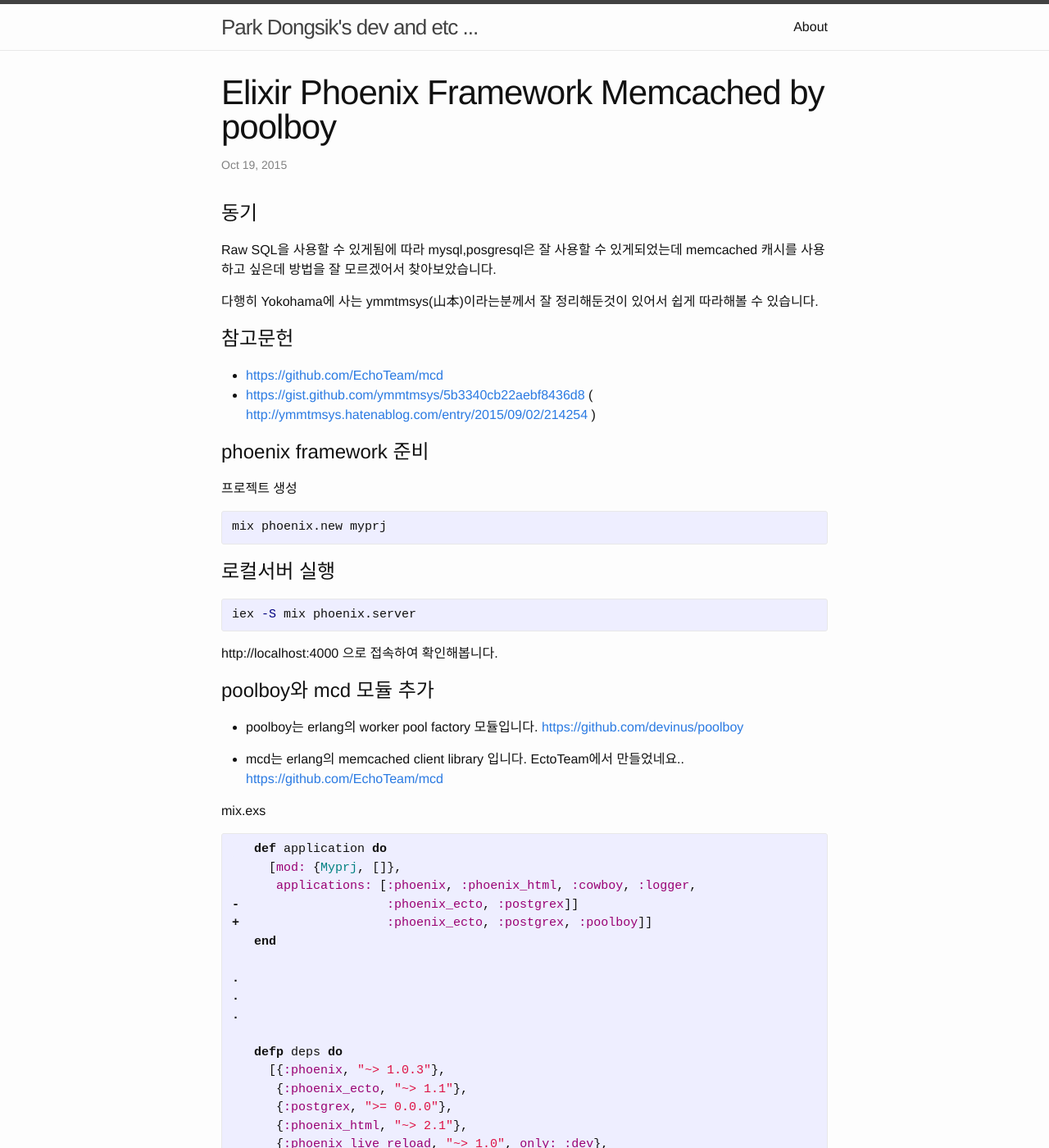
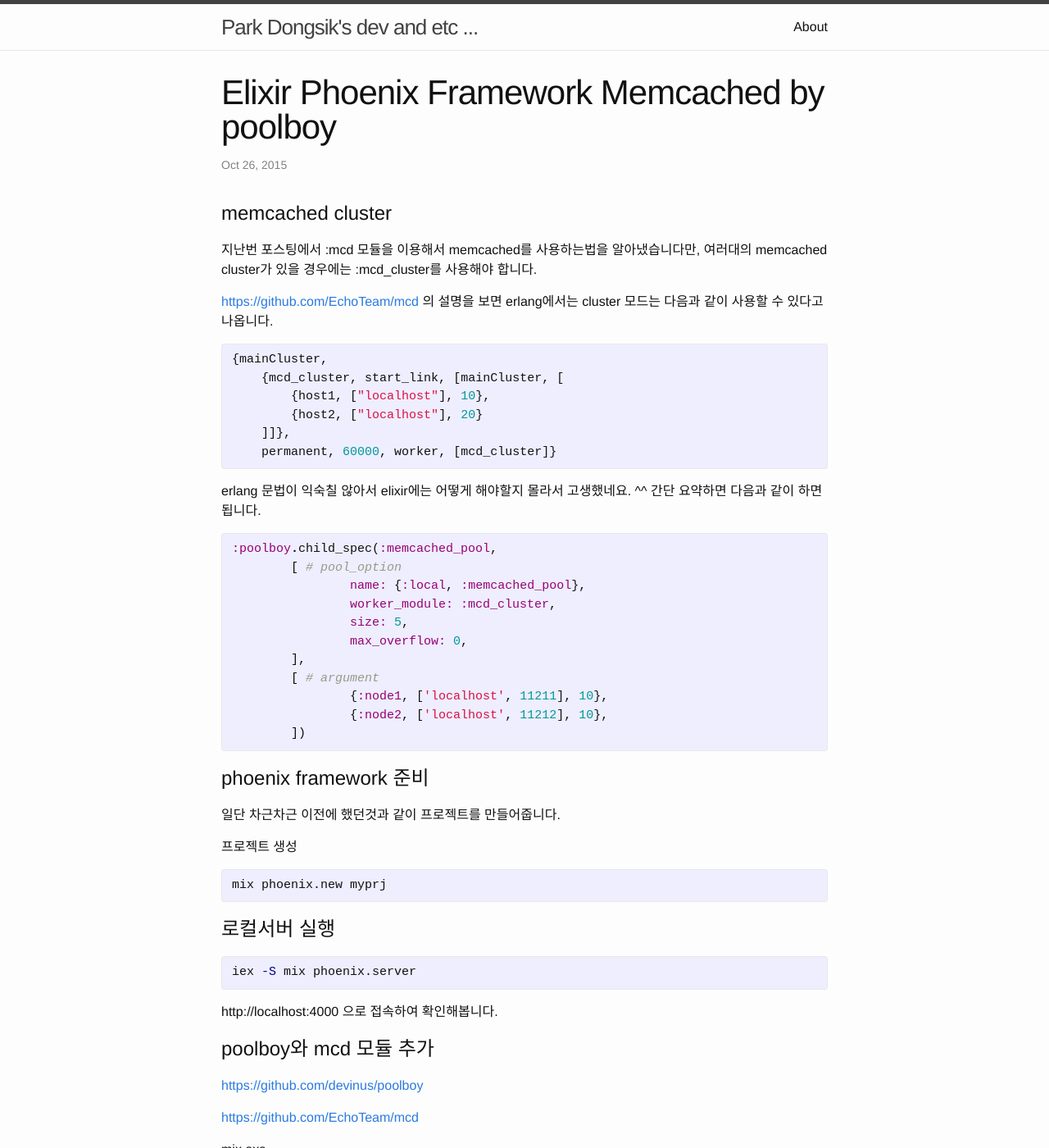
Before and after one commit to luzluna/luzluna.github.io, a Jekyll site: the page built from _posts/2015-10-26-elixir-memcached2.markdown, in a window 1280 px wide and 1400 px high. Shown: the whole window at 82% size. Built offline with Jekyll 4.4.1, drawn with Linux system fonts in a browser that asks for light colours; some of the changed text lies outside the part shown.

Commit message:
mcd_cluster add

```diff
--- a/_posts/2015-10-19-elixir-memcached1.markdown
+++ b/_posts/2015-10-26-elixir-memcached2.markdown
@@ -1,23 +1,46 @@
 ---
 layout: post
 title: "Elixir Phoenix Framework Memcached by poolboy"
-date: 2015-10-19T13:57:48+09:00
+date: 2015-10-26T15:35:48+09:00
 ---
 
-# 동기
+# memcached cluster
 
-Raw SQL을 사용할 수 있게됨에 따라 mysql,posgresql은 잘 사용할 수 있게되었는데
-memcached 캐시를 사용하고 싶은데 방법을 잘 모르겠어서 찾아보았습니다.
+지난번 포스팅에서 :mcd 모듈을 이용해서 memcached를 사용하는법을 알아냈습니다만, 여러대의 memcached cluster가 있을 경우에는 :mcd_cluster를 사용해야 합니다.
 
-다행히 Yokohama에 사는 ymmtmsys(山本)이라는분께서 잘 정리해둔것이 있어서 쉽게 따라해볼 수 있습니다.
+[https://github.com/EchoTeam/mcd](https://github.com/EchoTeam/mcd)
+의 설명을 보면 erlang에서는 cluster 모드는 다음과 같이 사용할 수 있다고 나옵니다.
 
-# 참고문헌
+{% highlight erlang %}
+{mainCluster,
+    {mcd_cluster, start_link, [mainCluster, [
+        {host1, ["localhost"], 10},
+        {host2, ["localhost"], 20}
+    ]]},
+    permanent, 60000, worker, [mcd_cluster]}
+{% endhighlight %}
 
-* [https://github.com/EchoTeam/mcd](https://github.com/EchoTeam/mcd)
-* [https://gist.github.com/ymmtmsys/5b3340cb22aebf8436d8](https://gist.github.com/ymmtmsys/5b3340cb22aebf8436d8)
-( [http://ymmtmsys.hatenablog.com/entry/2015/09/02/214254](http://ymmtmsys.hatenablog.com/entry/2015/09/02/214254) )
+erlang 문법이 익숙칠 않아서 elixir에는 어떻게 해야할지 몰라서 고생했네요. ^^
+간단 요약하면 다음과 같이 하면 됩니다.
+
+{% highlight elixir %}
+:poolboy.child_spec(:memcached_pool,
+	[ # pool_option
+		name: {:local, :memcached_pool},
+		worker_module: :mcd_cluster,
+		size: 5,
+		max_overflow: 0,
+	],
+	[ # argument
+		{:node1, ['localhost', 11211], 10},
+		{:node2, ['localhost', 11212], 10},
+	])
+{% endhighlight %}
+
 
 # phoenix framework 준비
+
+일단 차근차근 이전에 했던것과 같이 프로젝트를 만들어줍니다.
 
 프로젝트 생성
 {% highlight bash %}
@@ -35,10 +58,8 @@ http://localhost:4000
 
 # poolboy와 mcd 모듈 추가
 
-* poolboy는 erlang의 worker pool factory 모듈입니다.
   [https://github.com/devinus/poolboy](https://github.com/devinus/poolboy)
 
-* mcd는 erlang의 memcached client library 입니다. EctoTeam에서 만들었네요..
   [https://github.com/EchoTeam/mcd](https://github.com/EchoTeam/mcd)
 
 mix.exs
@@ -74,7 +95,11 @@ mix deps.get
 {% endhighlight %}
 
 
-# memcached Supervisor module add
+# memcached cluster Supervisor module add
+
+**<font color="red">이 부분부터가 이전과 달라집니다.</font>**
+
+**<font color="red">:mcd 대신 :mcd_cluster 를 사용하고 argument의 형식이 달라집니다.</font>**
 
 lib/myprj.ex 의 끝부분에 추가. (다른 파일로 만들어도 됩니다)
 
@@ -93,12 +118,17 @@ defmodule Memcached.Supervisor do
   def init([]) do
     pool_options = [
       name: {:local, :memcached_pool},
-      worker_module: :mcd,
+      # worker_module: :mcd,	## 이부분이 변경되었습니다.
+      worker_module: :mcd_cluster,
       size: 5,
       max_overflow: 0,
     ]
 
-    arg = ['localhost', 11211]
+    # arg = ['localhost', 11211]  ## 그리고 여기 argument가 달라졌습니다.
+    arg = [
+        {:node1, ['localhost', 11211], 10},
+        {:node1, ['localhost', 11212], 10},
+    }
 
     children = [
         :poolboy.child_spec(:memcached_pool, pool_options, arg)
@@ -111,6 +141,8 @@ end
 
 
 # memcached Supervisor start
+
+그리고 나머지는 이전과 같습니다..
 
 lib/myprj.ex 수정
 
@@ -183,7 +215,7 @@ web/router.ex
 
 # 다음의 URL을 방문하여 확인
 
-* http://localhost/4000/set
+* http://localhost:4000/set
 {% highlight xml %}
 {
     "result": "ok",
@@ -191,7 +223,7 @@ web/router.ex
 }
 {% endhighlight %}
 
-* http://localhost/4000/get
+* http://localhost:4000/get
 {% highlight xml %}
 {
     "result": "Hello Phoenix",
@@ -199,10 +231,15 @@ web/router.ex
 }
 {% endhighlight %}
 
-* http://localhost/4000/delete
+* http://localhost:4000/delete
 {% highlight xml %}
 {
     "result": "deleted",
     "request": "delete"
 }
 {% endhighlight %}
+
+
+# 결론
+
+Memcached.Supervisor 설정하는 방법만 다르고 나머진 그대로 이용할 수 있어 좋네요...
```
